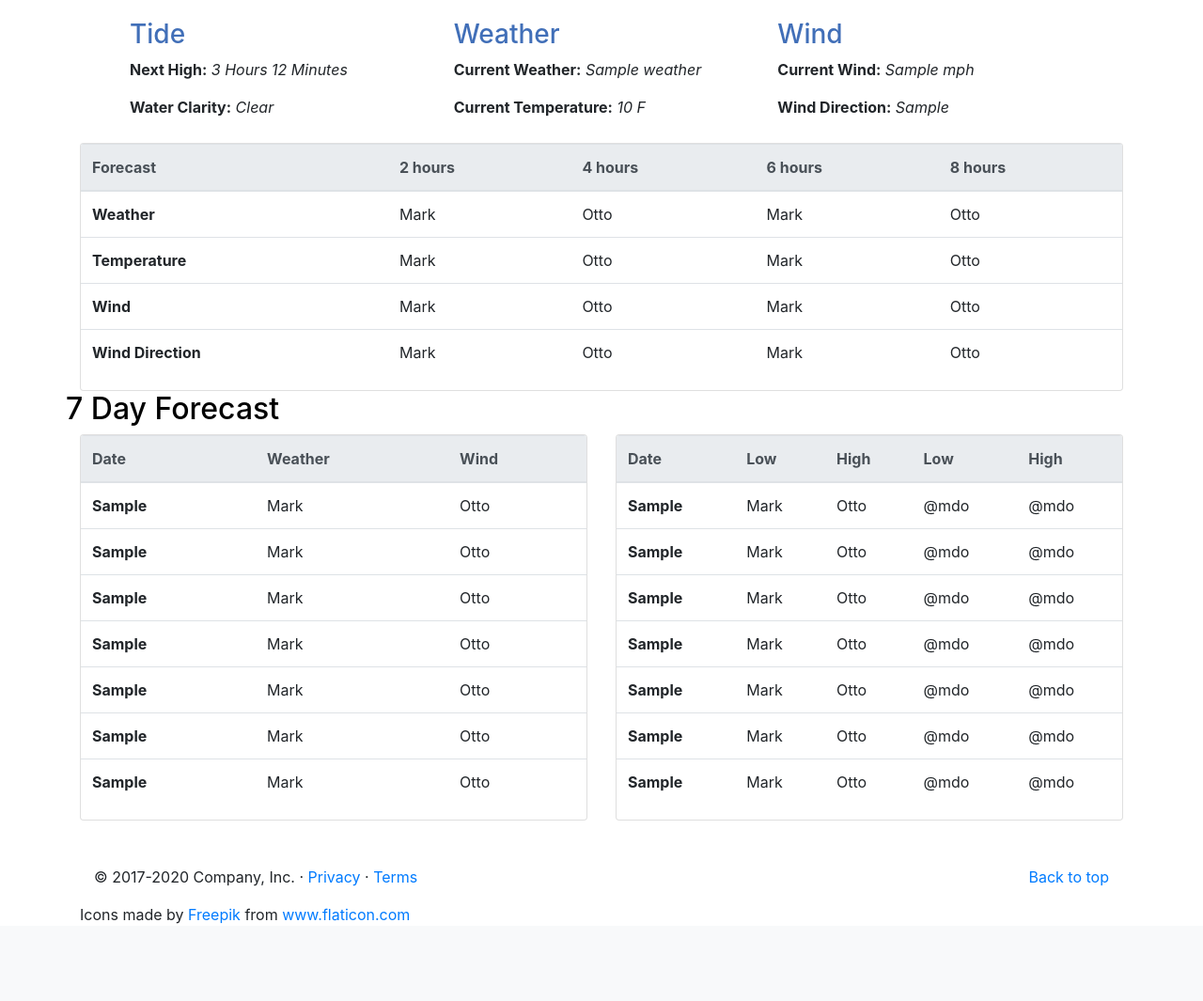
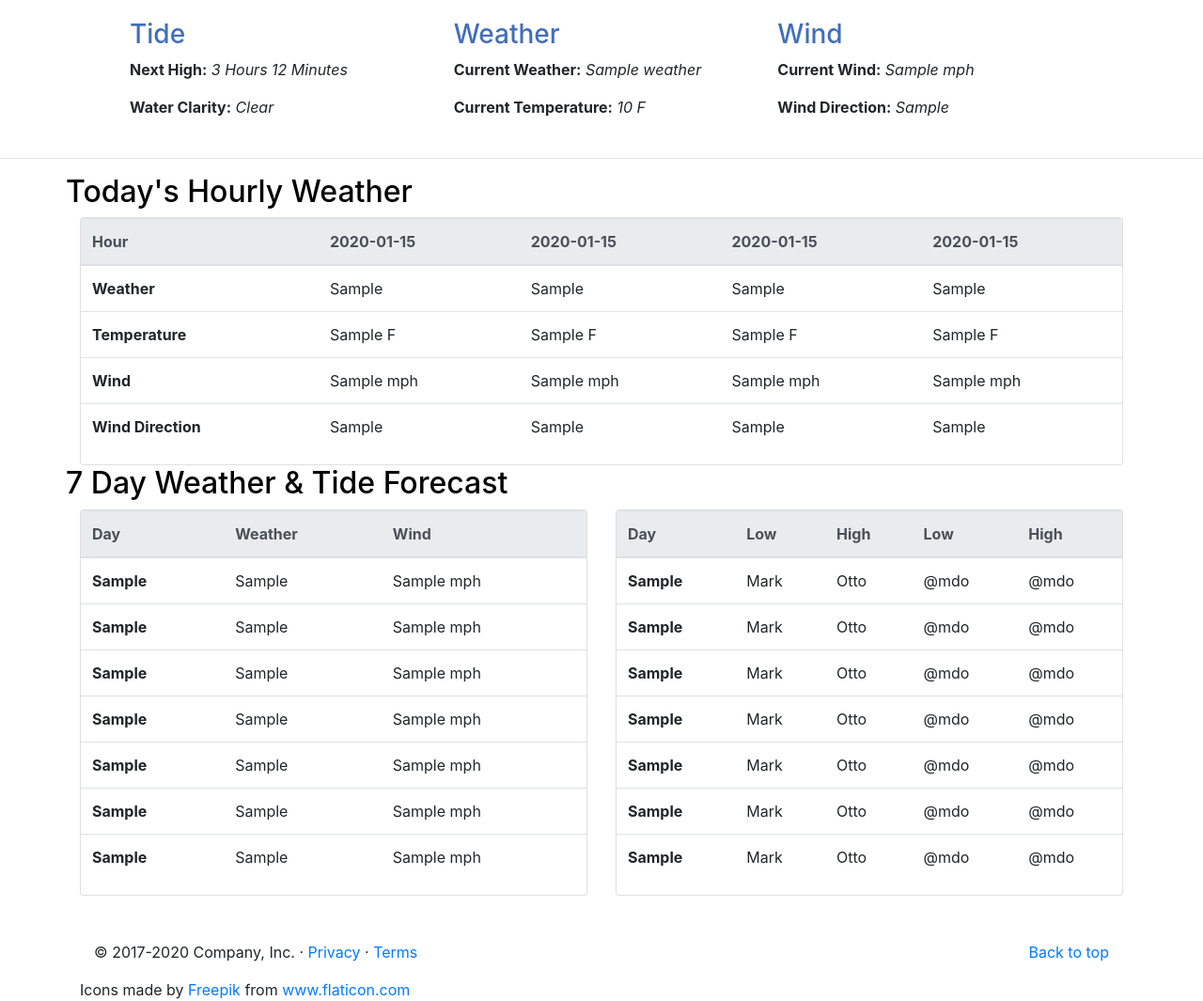
Before and after one commit to blutherRVA/TideWeatherWebsite, a Flask app: template templates/james.html in a window 1280 px wide. Shown: the part 385-1450 px from the top of the page at 94% size. Before the commit the page ends 1368 px from the top, so only its background shows below. Run offline with Flask 2, Linux system fonts and the light colour scheme; the template is opened without the code that fills it: most values are stand-ins (such as "Sample title", 1, 10 or a date in 2020); parts of the project's set-up code (start-up, migrations or seed data) failed here and were passed over; some libraries are stand-ins or nearby versions.

Commit message:
Added Hourly Weather Table

```diff
--- a/templates/james.html
+++ b/templates/james.html
@@ -79,6 +79,13 @@
               </div><!-- /.col-lg-4 -->
             </div><!-- /.row -->
         </div>
+       <!-- Daily Forecast-->
+       <hr class="featurette-divider">
+       <div class="container">
+           <div class="row" id="head">
+               <h2> Today's Hourly Weather </h2>
+           </div>
+       </div>
        <div class="container">
            <div class="row">
              <div class="col-12">
@@ -87,43 +94,43 @@
                        <table class="table">
                                <thead class="thead-light">
                                <tr>
-                                  <th scope="col">Forecast</th>
-                                  <th scope="col">2 hours</th>
-                                  <th scope="col">4 hours</th>
-                                  <th scope="col">6 hours</th>
-                                  <th scope="col">8 hours</th>
+                                   <th scope="col">Hour</th>
+                                   <th scope="col">{{time2}}</th>
+                                   <th scope="col">{{time4}}</th>
+                                   <th scope="col">{{time6}}</th>
+                                   <th scope="col">{{time8}}</th>
 
                                </tr>
                                </thead>
                                <tbody>
                                <tr>
                                    <th scope="row">Weather</th>
-                                  <td>Mark</td>
-                                  <td>Otto</td>
-                                  <td>Mark</td>
-                                  <td>Otto</td>
+                                   <td>{{hrlyA1}}</td>
+                                   <td>{{hrlyB1}}</td>
+                                   <td>{{hrlyC1}}</td>
+                                   <td>{{hrlyD1}}</td>
 
                                </tr>
                                <tr>
                                    <th scope="row">Temperature</th>
-                                  <td>Mark</td>
-                                  <td>Otto</td>
-                                  <td>Mark</td>
-                                  <td>Otto</td>
+                                   <td>{{hrlyA2}} F</td>
+                                   <td>{{hrlyB2}} F</td>
+                                   <td>{{hrlyC2}} F</td>
+                                   <td>{{hrlyD2}} F</td>
                                </tr>
                                <tr>
                                    <th scope="row">Wind</th>
-                                  <td>Mark</td>
-                                  <td>Otto</td>
-                                  <td>Mark</td>
-                                  <td>Otto</td>
+                                   <td>{{hrlyA3}} mph</td>
+                                   <td>{{hrlyB3}} mph</td>
+                                   <td>{{hrlyC3}} mph </td>
+                                   <td>{{hrlyD3}} mph</td>
                                </tr>
                                <tr>
                                    <th scope="row">Wind Direction</th>
-                                  <td>Mark</td>
-                                  <td>Otto</td>
-                                  <td>Mark</td>
-                                  <td>Otto</td>
+                                   <td>{{hrlyA4}}</td>
+                                   <td>{{hrlyB4}}</td>
+                                   <td>{{hrlyC4}}</td>
+                                   <td>{{hrlyD4}}</td>
                                </tr>
                                </tbody>
                        </table>
@@ -131,12 +138,15 @@
                </div>
              </div>
            <!-- START THE FEATURETTES -->
+       <br>
+       <br>
+       <hr class="featurette-divider">
 
 
         <hr class="featurette-divider">
         <div class="container">
             <div class="row" id="head">
-                <h2> 7 Day Forecast </h2>
+                <h2> 7 Day Weather & Tide Forecast </h2>
             </div>
         </div>
         <div class="container">
@@ -147,7 +157,7 @@
                         <table class="table">
                                 <thead class="thead-light">
                                 <tr>
-                                    <th scope="col">Date</th>
+                                    <th scope="col">Day</th>
                                     <th scope="col">Weather</th>
                                     <th scope="col">Wind</th>
 
@@ -156,44 +166,44 @@
                                 <tbody>
                                 <tr>
                                     <th scope="row">{{day0}}</th>
-                                    <td>Mark</td>
-                                    <td>Otto</td>
+                                    <td>{{dailyA1}}</td>
+                                    <td>{{dailyA2}} mph</td>
 
                                 </tr>
                                 <tr>
                                     <th scope="row">{{day1}}</th>
-                                    <td>Mark</td>
-                                    <td>Otto</td>
+                                    <td>{{dailyB1}}</td>
+                                    <td>{{dailyB2}} mph</td>
 
                                 </tr>
                                 <tr>
                                     <th scope="row">{{day2}}</th>
-                                    <td>Mark</td>
-                                    <td>Otto</td>
+                                    <td>{{dailyC1}}</td>
+                                    <td>{{dailyC2}} mph</td>
 
                                 </tr>
                                 <tr>
                                     <th scope="row">{{day3}}</th>
-                                    <td>Mark</td>
-                                    <td>Otto</td>
+                                    <td>{{dailyD1}}</td>
+                                    <td>{{dailyD2}} mph</td>
 
                                 </tr>
                                 <tr>
                                     <th scope="row">{{day4}}</th>
-                                    <td>Mark</td>
-                                    <td>Otto</td>
+                                    <td>{{dailyE1}}</td>
+                                    <td>{{dailyE2}} mph</td>
 
                                 </tr>
                                 <tr>
                                     <th scope="row">{{day5}}</th>
-                                    <td>Mark</td>
-                                    <td>Otto</td>
+                                    <td>{{dailyG1}}</td>
+                                    <td>{{dailyG2}} mph</td>
 
                                 </tr>
                                 <tr>
                                     <th scope="row">{{day6}}</th>
-                                    <td>Mark</td>
-                                    <td>Otto</td>
+                                    <td>{{dailyF1}}</td>
+                                    <td>{{dailyF2}} mph</td>
 
                                 </tr>
                                 </tbody>
@@ -207,7 +217,7 @@
                         <table class="table">
                                 <thead class="thead-light">
                                 <tr>
-                                    <th scope="col">Date</th>
+                                    <th scope="col">Day</th>
                                     <th scope="col">Low</th>
                                     <th scope="col">High</th>
                                     <th scope="col"> Low</th>
```
Also changed, not shown: templates/piankatank.html (+7 -7 lines), templates/york.html (+17 -8 lines). Lines whose indentation alone changed are shown as unchanged.
